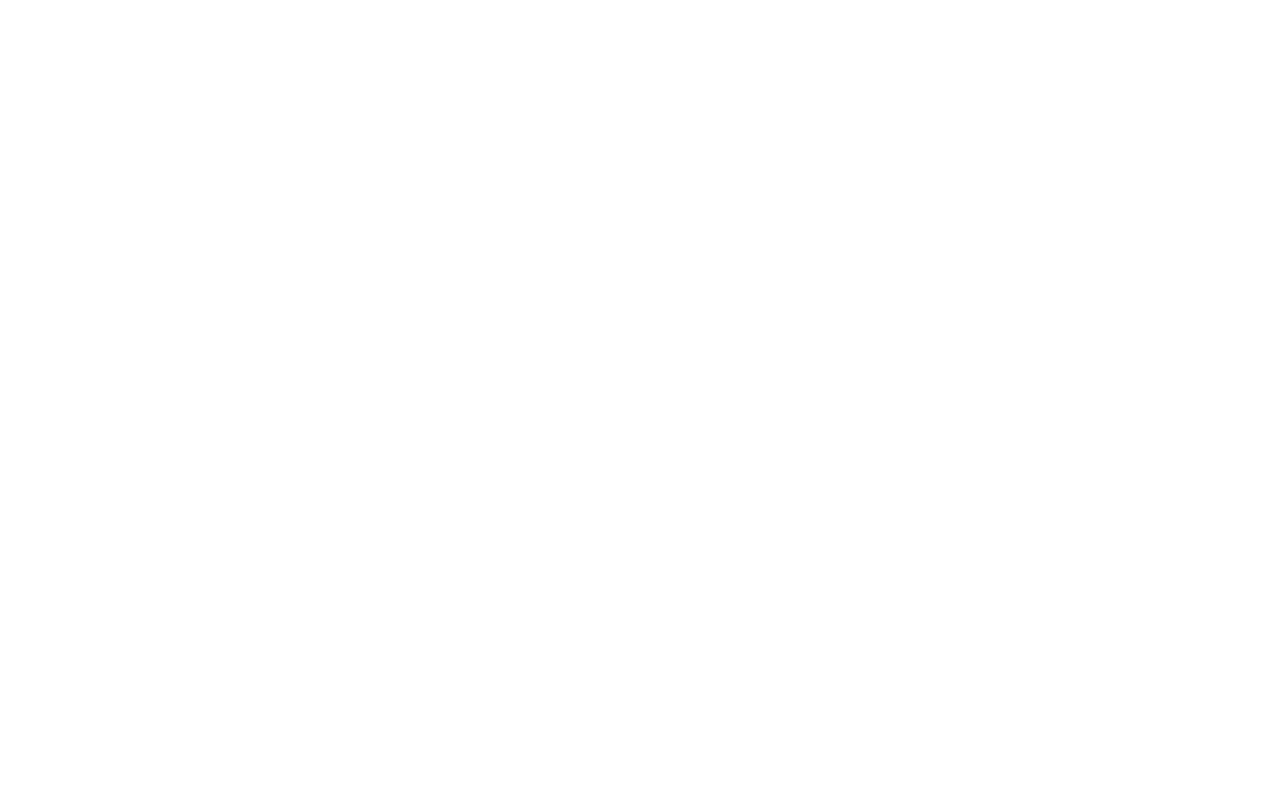
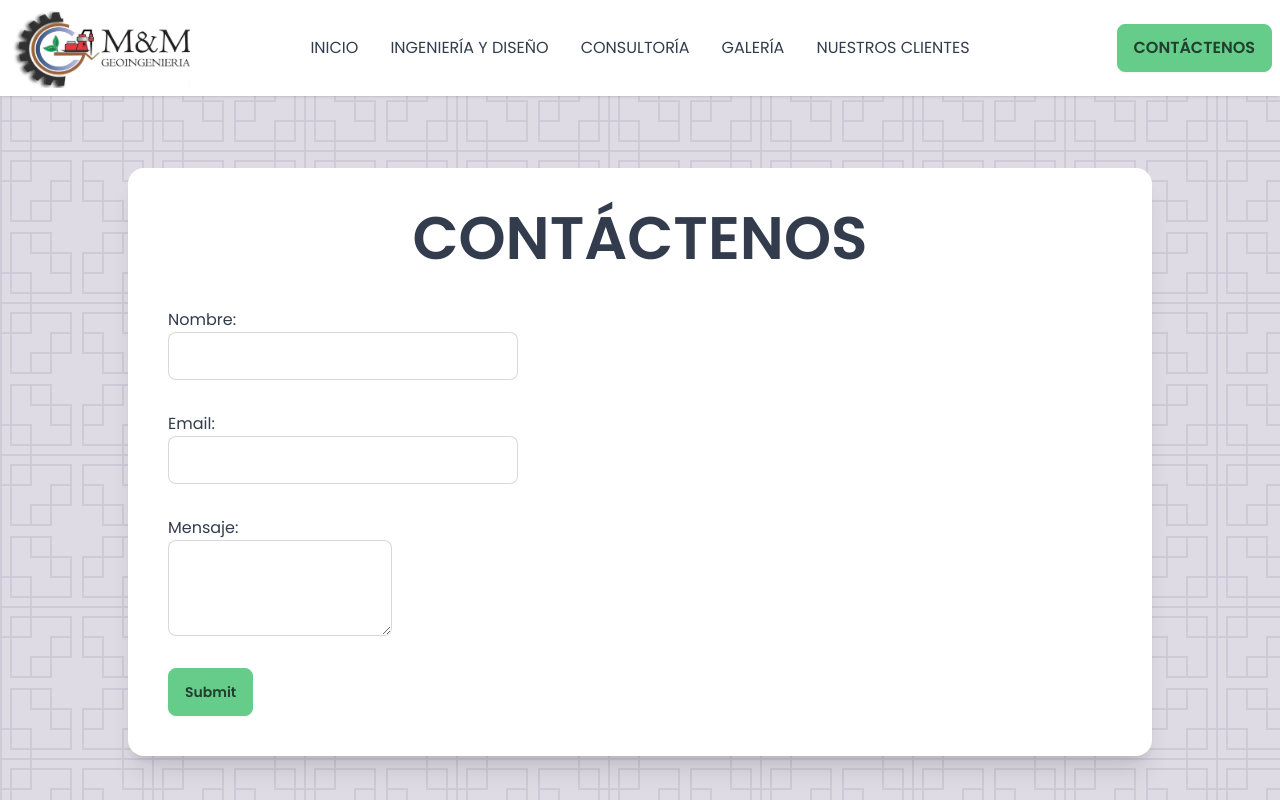
Before and after one commit to jaimevillegas/m-m-webpage, a React (Vite) app: page /contacto in a window 1280 px wide. Before the commit this address had no page. Shown: the top 800 px of the page. Built offline with nearby package versions, Linux system fonts and the light colour scheme.

Commit message:
Add Contacto component

```diff
--- a/src/App.jsx
+++ b/src/App.jsx
@@ -3,6 +3,7 @@
 import Ingenieria from "./Ingenieria";
 import Consultoria from "./Consultoria";
 import Galeria from "./Galeria";
+import Contacto from "./Contacto";
 
 function App() {
   return (
@@ -12,6 +13,7 @@
         <Route path="/ingenieria" element={<Ingenieria />} />
         <Route path="/consultoria" element={<Consultoria />} />
         <Route path="/galeria" element={<Galeria />} />
+        <Route path="/contacto" element={<Contacto />} />
       </Routes>
     </Router>
   );
--- /dev/null
+++ b/src/Contacto.jsx
@@ -0,0 +1,75 @@
+import { useState } from "react";
+import NavBar from "./NavBar";
+import Footer from "./Footer";
+
+function Contacto() {
+  const [formData, setFormData] = useState({
+    name: "",
+    email: "",
+    message: "",
+  });
+
+  const handleChange = (e) => {
+    setFormData({ ...formData, [e.target.name]: e.target.value });
+  };
+
+  const handleSubmit = (e) => {
+    e.preventDefault();
+    console.log(formData);
+    // Here you would typically send the form data to your server
+  };
+  return (
+    <>
+      <NavBar />
+      <div className="pb-0 pt-10 mb-0 bg-base-200  gallery-pattern">
+        <div className="card bg-white mx-32 mt-32 p-10 shadow-xl">
+          <h1 className="font-poppins font-semibold text-6xl text-center mb-10">
+            CONTÁCTENOS
+          </h1>
+          <form onSubmit={handleSubmit} className="">
+            <div className="flex-col justify-between items-center">
+              <label className="my-4">
+                Nombre:
+                <input
+                  type="text"
+                  name="name"
+                  className="flex mb-8 input input-bordered"
+                  value={formData.name}
+                  onChange={handleChange}
+                />
+              </label>
+              <label>
+                Email:
+                <input
+                  type="email"
+                  name="email"
+                  className="flex mb-8 input input-bordered"
+                  value={formData.email}
+                  onChange={handleChange}
+                />
+              </label>
+              <label>
+                Mensaje:
+                <textarea
+                  name="message"
+                  className="flex textarea h-24 w-56 textarea-bordered"
+                  value={formData.message}
+                  onChange={handleChange}
+                />
+              </label>
+              <input
+                type="submit"
+                value="Submit"
+                className="btn btn-primary mt-8"
+              />
+            </div>
+          </form>
+        </div>
+        <div className="mt-16"></div>
+        <Footer />
+      </div>
+    </>
+  );
+}
+
+export default Contacto;
--- a/src/Hero.jsx
+++ b/src/Hero.jsx
@@ -11,10 +11,10 @@
       <div className="hero-overlay bg-opacity-60"></div>
       <div className="hero-content text-center text-neutral-content">
         <div className="px-32">
-          <h1 className="my-16 text-8xl font-bold text-center">
+          <h1 className="my-16 text-8xl font-bold text-orange-400 text-center">
             M&M GEOINGENIERÍA
           </h1>
-          <p className="my-12 text-3xl">
+          <p className="my-12 text-orange-400 text-3xl">
             Soluciones en el sector de la Ingeniería, Consultoría e
             Hidrocarburos
           </p>
--- a/src/NavBar.jsx
+++ b/src/NavBar.jsx
@@ -72,7 +72,9 @@
         </ul>
       </div>
       <div className="navbar-end">
-        <a className="btn btn-primary ">CONTÁCTENOS</a>
+        <a className="btn btn-primary ">
+          <Link to="/contacto">CONTÁCTENOS</Link>
+        </a>
       </div>
     </div>
   );
```
